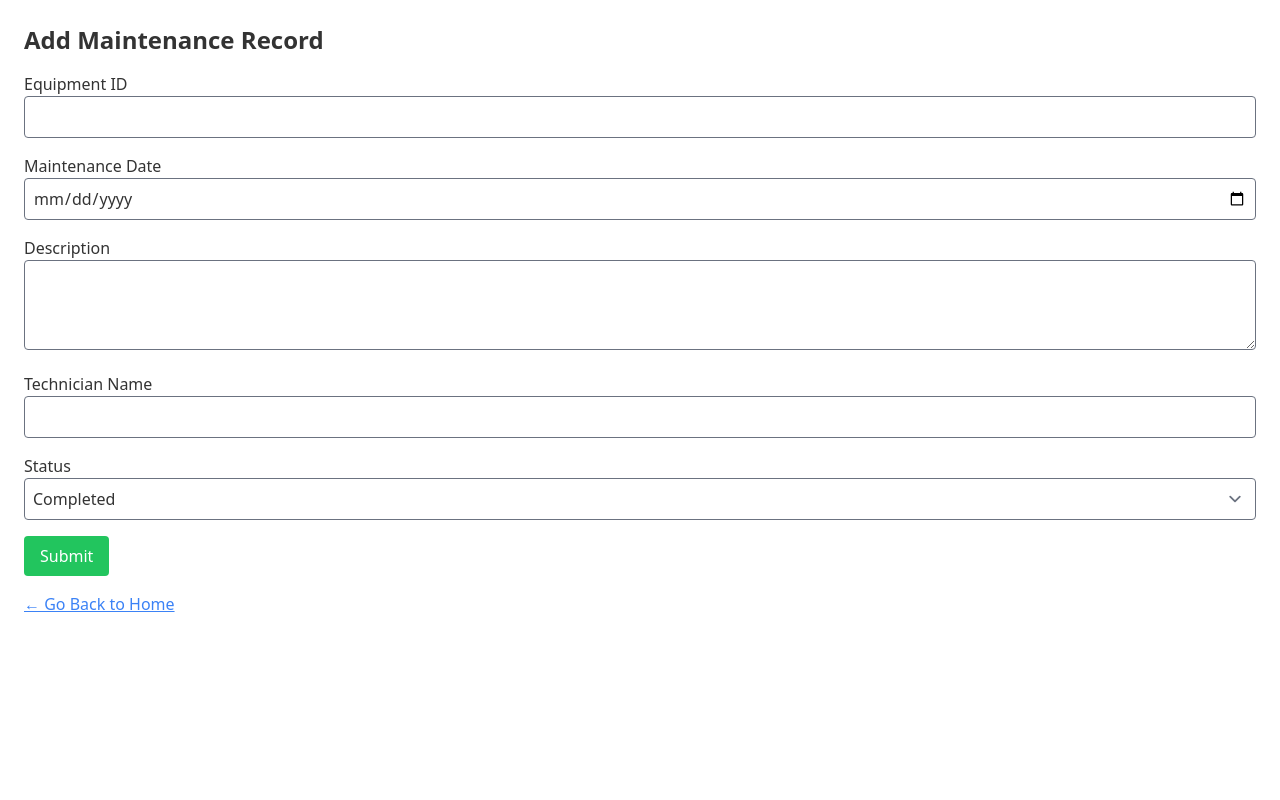
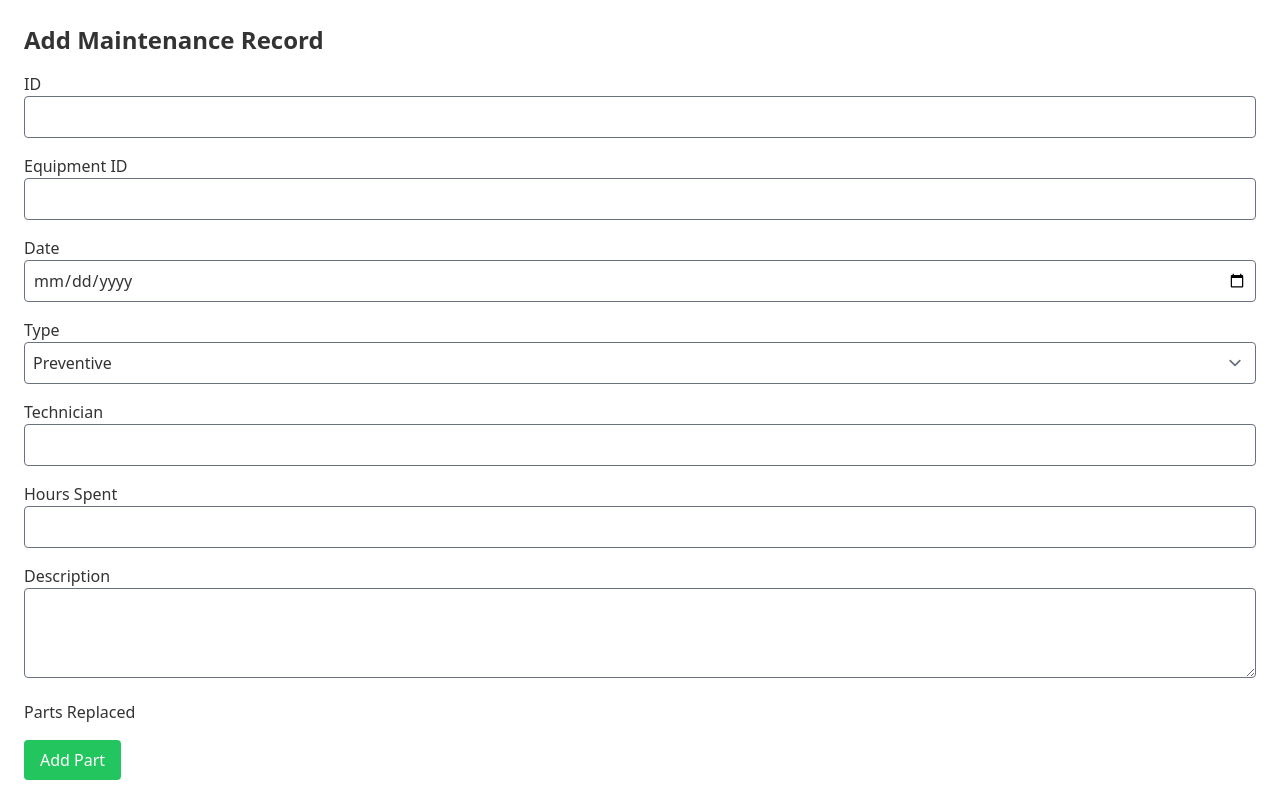
Before and after one commit to ryanhui30/maintenance-tracker, a Next.js app: page /maintenance in a window 1280 px wide. Shown: the top 800 px of the page. Built offline with nearby package versions, Linux system fonts and the light colour scheme.

Commit message:
Fixed equipment and maintenance form fields.

```diff
--- a/src/app/equipment/page.tsx
+++ b/src/app/equipment/page.tsx
@@ -7,8 +7,8 @@ import { zodResolver } from "@hookform/resolvers/zod";
 
 // Schema Validation with Zod
 const equipmentSchema = z.object({
-  name: z.string().min(3, "Name must be at least 3 characters"),
-  type: z.string().nonempty("Type is required"),
+  id: z.string().min(1, "ID must be at least 1 characters"),
+  name: z.string().nonempty("Name is required"),
   location: z.string().nonempty("Location is required"),
   department: z.enum(["Machining", "Assembly", "Packaging", "Shipping"]),
   model: z.string().nonempty("Model is required"),
@@ -37,14 +37,14 @@ export default function EquipmentPage() {
       <form onSubmit={handleSubmit(onSubmit)} className="space-y-4">
         {/* Input fields */}
         <div>
+          <label>ID</label>
+          <input {...register("id")} className="border rounded p-2 w-full" />
+          {errors.id && <p className="text-red-500">{errors.id.message}</p>}
+        </div>
+        <div>
           <label>Name</label>
           <input {...register("name")} className="border rounded p-2 w-full" />
           {errors.name && <p className="text-red-500">{errors.name.message}</p>}
-        </div>
-        <div>
-          <label>Type</label>
-          <input {...register("type")} className="border rounded p-2 w-full" />
-          {errors.type && <p className="text-red-500">{errors.type.message}</p>}
         </div>
         <div>
           <label>Location</label>
--- a/src/app/maintenance/page.tsx
+++ b/src/app/maintenance/page.tsx
@@ -1,47 +1,97 @@
 "use client";
 
-import React from "react";
-import { useForm } from "react-hook-form";
+import React, { useState } from "react";
+import { useForm, useFieldArray } from "react-hook-form";
 import { z } from "zod";
 import { zodResolver } from "@hookform/resolvers/zod";
 
 // Schema Validation with Zod
-const maintenanceSchema = z.object({
-  equipmentId: z.string().nonempty("Equipment ID is required"),
-  maintenanceDate: z.date().refine((date) => date <= new Date(), "Date cannot be in the future"),
-  description: z.string().min(10, "Description must be at least 10 characters long"),
-  technician: z.string().nonempty("Technician name is required"),
-  status: z.enum(["Completed", "In Progress", "Pending"]),
+const maintenanceRecordSchema = z.object({
+  id: z.string().nonempty("ID is required"),
+  equipmentId: z.string().nonempty("Equipment selection is required"),
+  date: z.date().refine((date) => date <= new Date(), "Date cannot be in the future"),
+  type: z.enum(["Preventive", "Repair", "Emergency"]),
+  technician: z.string().min(2, "Technician name must be at least 2 characters"),
+  hoursSpent: z
+    .number()
+    .positive("Hours spent must be a positive number")
+    .max(24, "Hours spent cannot exceed 24 hours"),
+  description: z.string().min(10, "Description must be at least 10 characters"),
+  partsReplaced: z.array(z.string()).optional(),
+  priority: z.enum(["Low", "Medium", "High"]),
+  completionStatus: z.enum(["Complete", "Incomplete", "Pending Parts"]),
 });
 
-type MaintenanceFormValues = z.infer<typeof maintenanceSchema>;
+type MaintenanceRecord = z.infer<typeof maintenanceRecordSchema>;
 
-export default function MaintenancePage() {
-  const { register, handleSubmit, formState: { errors } } = useForm<MaintenanceFormValues>({
-    resolver: zodResolver(maintenanceSchema),
+export default function MaintenanceRecordForm() {
+  const { register, handleSubmit, control, formState: { errors } } = useForm<MaintenanceRecord>({
+    resolver: zodResolver(maintenanceRecordSchema),
   });
 
-  const onSubmit = (data: MaintenanceFormValues) => {
-    console.log("Maintenance Record Submitted:", data);
-    // Logic to handle maintenance form submission
+  const { fields, append, remove } = useFieldArray({
+    control,
+    name: "partsReplaced", // Managing dynamic array for parts replaced
+  });
+
+  const onSubmit = (data: MaintenanceRecord) => {
+    console.log("Submitted Maintenance Record:", data);
+    // Logic to handle form submission
   };
 
   return (
     <div className="p-6">
       <h1 className="text-2xl font-bold mb-4">Add Maintenance Record</h1>
       <form onSubmit={handleSubmit(onSubmit)} className="space-y-4">
+        {/* ID */}
+        <div>
+          <label>ID</label>
+          <input {...register("id")} className="border rounded p-2 w-full" />
+          {errors.id && <p className="text-red-500">{errors.id.message}</p>}
+        </div>
+
+        {/* Equipment ID */}
         {/* Equipment ID */}
         <div>
-          <label>Equipment ID</label>
-          <input {...register("equipmentId")} className="border rounded p-2 w-full" />
-          {errors.equipmentId && <p className="text-red-500">{errors.equipmentId.message}</p>}
+            <label>Equipment ID</label>
+            <input {...register("equipmentId")} className="border rounded p-2 w-full" />
+            {errors.equipmentId && <p className="text-red-500">{errors.equipmentId.message}</p>}
         </div>
 
-        {/* Maintenance Date */}
+        {/* Date */}
         <div>
-          <label>Maintenance Date</label>
-          <input type="date" {...register("maintenanceDate")} className="border rounded p-2 w-full" />
-          {errors.maintenanceDate && <p className="text-red-500">{errors.maintenanceDate.message}</p>}
+          <label>Date</label>
+          <input type="date" {...register("date", { valueAsDate: true })} className="border rounded p-2 w-full" />
+          {errors.date && <p className="text-red-500">{errors.date.message}</p>}
+        </div>
+
+        {/* Type */}
+        <div>
+          <label>Type</label>
+          <select {...register("type")} className="border rounded p-2 w-full">
+            <option value="Preventive">Preventive</option>
+            <option value="Repair">Repair</option>
+            <option value="Emergency">Emergency</option>
+          </select>
+          {errors.type && <p className="text-red-500">{errors.type.message}</p>}
+        </div>
+
+        {/* Technician */}
+        <div>
+          <label>Technician</label>
+          <input {...register("technician")} className="border rounded p-2 w-full" />
+          {errors.technician && <p className="text-red-500">{errors.technician.message}</p>}
+        </div>
+
+        {/* Hours Spent */}
+        <div>
+          <label>Hours Spent</label>
+          <input
+            type="number"
+            {...register("hoursSpent", { valueAsNumber: true })}
+            className="border rounded p-2 w-full"
+          />
+          {errors.hoursSpent && <p className="text-red-500">{errors.hoursSpent.message}</p>}
         </div>
 
         {/* Description */}
@@ -51,28 +101,60 @@ export default function MaintenancePage() {
           {errors.description && <p className="text-red-500">{errors.description.message}</p>}
         </div>
 
-        {/* Technician */}
+        {/* Parts Replaced */}
         <div>
-          <label>Technician Name</label>
-          <input {...register("technician")} className="border rounded p-2 w-full" />
-          {errors.technician && <p className="text-red-500">{errors.technician.message}</p>}
+        <label className="block mb-2 font-medium">Parts Replaced</label>
+        {fields.map((field, index) => (
+            <div key={field.id} className="flex items-center space-x-4 mb-2">
+            <input
+                {...register(`partsReplaced.${index}` as const)}
+                className="border rounded p-2 flex-1"
+                placeholder="Enter part name"
+            />
+            <button
+                type="button"
+                onClick={() => remove(index)}
+                className="bg-red-500 text-white px-3 py-2 rounded hover:bg-red-600"
+            >
+                Remove
+            </button>
+            </div>
+        ))}
+        <button
+            type="button"
+            onClick={() => append("")}
+            className="mt-2 bg-green-500 text-white px-4 py-2 rounded hover:bg-green-600"
+        >
+            Add Part
+        </button>
         </div>
 
-        {/* Status */}
+        {/* Priority */}
         <div>
-          <label>Status</label>
-          <select {...register("status")} className="border rounded p-2 w-full">
-            <option value="Completed">Completed</option>
-            <option value="In Progress">In Progress</option>
-            <option value="Pending">Pending</option>
+          <label>Priority</label>
+          <select {...register("priority")} className="border rounded p-2 w-full">
+            <option value="Low">Low</option>
+            <option value="Medium">Medium</option>
+            <option value="High">High</option>
           </select>
-          {errors.status && <p className="text-red-500">{errors.status.message}</p>}
+          {errors.priority && <p className="text-red-500">{errors.priority.message}</p>}
+        </div>
+
+        {/* Completion Status */}
+        <div>
+          <label>Completion Status</label>
+          <select {...register("completionStatus")} className="border rounded p-2 w-full">
+            <option value="Complete">Complete</option>
+            <option value="Incomplete">Incomplete</option>
+            <option value="Pending Parts">Pending Parts</option>
+          </select>
+          {errors.completionStatus && <p className="text-red-500">{errors.completionStatus.message}</p>}
         </div>
 
         {/* Submit Button */}
         <button
           type="submit"
-          className="bg-green-500 text-white px-4 py-2 rounded hover:bg-green-600"
+          className="bg-blue-500 text-white px-4 py-2 rounded hover:bg-blue-600"
         >
           Submit
         </button>
--- a/src/app/page.tsx
+++ b/src/app/page.tsx
@@ -9,31 +9,31 @@ export default function HomePage() {
       <div className="space-y-4">
         <Link
           href="/equipment"
-          className="bg-[#A3D8F4] text-white px-6 py-3 rounded-lg hover:bg-[#8FC8D5] block text-center"
+          className="bg-[#FFD7BA] text-white px-6 py-3 rounded-lg hover:bg-[#FFC4A3] block text-center"
         >
           Go to Equipment Form
         </Link>
         <Link
           href="/equipment-table"
-          className="bg-[#F4B6C2] text-white px-6 py-3 rounded-lg hover:bg-[#E08B96] block text-center"
+          className="bg-[#FFEBBA] text-white px-6 py-3 rounded-lg hover:bg-[#FFE3A3] block text-center"
         >
           Go to Equipment Table
         </Link>
         <Link
           href="/maintenance"
-          className="bg-[#A8E6CF] text-white px-6 py-3 rounded-lg hover:bg-[#7FCDB7] block text-center"
+          className="bg-[#BAE1FF] text-white px-6 py-3 rounded-lg hover:bg-[#A3D4FF] block text-center"
         >
           Go to Maintenance Form
         </Link>
         <Link
           href="/maintenance-records"
-          className="bg-[#F4B6C2] text-white px-6 py-3 rounded-lg hover:bg-[#E08B96] block text-center"
+          className="bg-[#BAFFD7] text-white px-6 py-3 rounded-lg hover:bg-[#A3FFCA] block text-center"
         >
           Go to Maintenance Records Table
         </Link>
         <Link
           href="/dashboard"
-          className="bg-[#A3D8F4] text-white px-6 py-3 rounded-lg hover:bg-[#8FC8D5] block text-center"
+          className="bg-[#E1BAFF] text-white px-6 py-3 rounded-lg hover:bg-[#D4A3FF] block text-center"
         >
           Go to Dashboard
         </Link>
```
Also changed, not shown: 1 other file (tests, documents, lock files or other folders).
